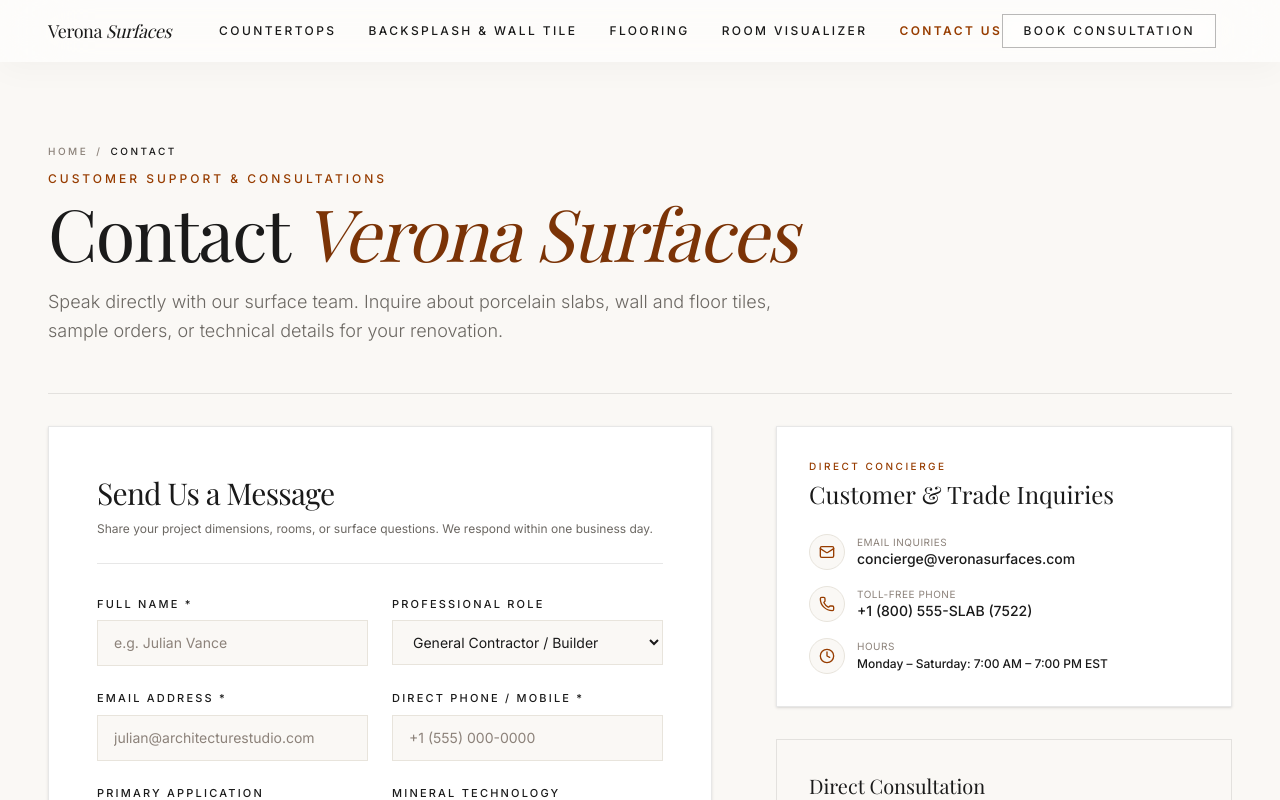
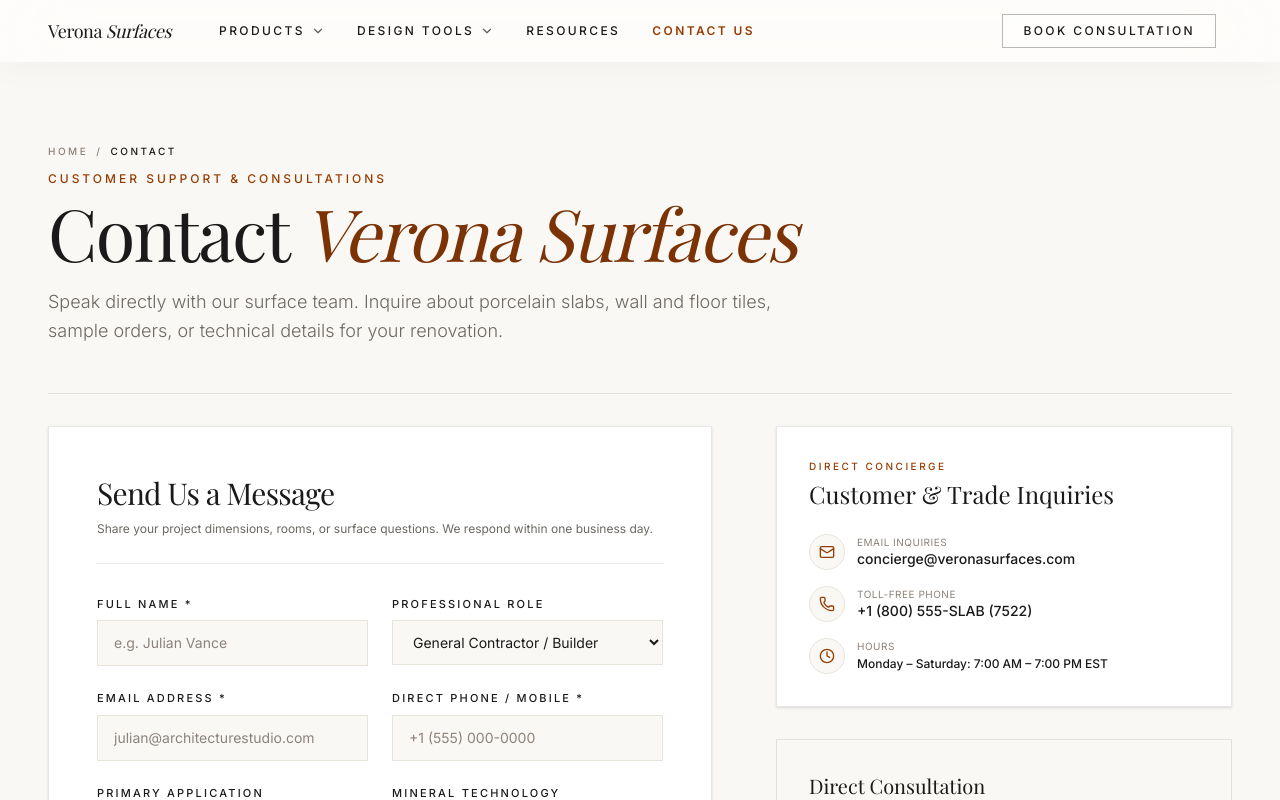
Before and after one commit to Karandeep-Singh-Talwar/countertopwebsite, a Next.js app: page /contact in a window 1280 px wide. Shown: the top 800 px of the page. Built offline with nearby package versions, Linux system fonts and the light colour scheme; a web font is replaced by a local one.

Commit message:
feat(nav): structure headings into Products, Design Tools, Resources, and Contact Us with WIP modals

```diff
--- a/src/components/in-common-nav.tsx
+++ b/src/components/in-common-nav.tsx
@@ -51,6 +51,7 @@ export function InCommonNav({
   const [activeDropdown, setActiveDropdown] = useState<string | null>(null);
   const [mobileOpenSection, setMobileOpenSection] = useState<string | null>('products');
   const [resourcesWipOpen, setResourcesWipOpen] = useState(false);
+  const [visualizerWipOpen, setVisualizerWipOpen] = useState(false);
 
   const closeTimerRef = useRef<NodeJS.Timeout | null>(null);
   const navRef = useRef<HTMLDivElement>(null);
@@ -114,24 +115,57 @@ export function InCommonNav({
 
   const navSections: NavSection[] = [
     {
-      id: 'countertops',
-      title: 'Countertops',
+      id: 'products',
+      title: 'Products',
+      items: [
+        {
+          name: 'Countertops',
+          subtitle: 'Large-format porcelain slabs',
           href: '/countertops',
         },
         {
-      id: 'backsplash-walltile',
-      title: 'Backsplash & Wall Tile',
+          name: 'Backsplash & Wall Tile',
+          subtitle: 'Continuous wall slabs & tiles',
           href: '/backsplash-walltile',
         },
         {
-      id: 'flooring',
-      title: 'Flooring',
+          name: 'Flooring',
+          subtitle: 'High-traffic vitrified pavers & tiles',
           href: '/flooring',
         },
+      ],
+    },
     {
-      id: 'visualizer',
-      title: 'Room Visualizer',
-      href: '/visualizer',
+      id: 'design-tools',
+      title: 'Design Tools',
+      items: [
+        {
+          name: 'Estimator',
+          subtitle: 'Instant square footage & budget estimation',
+          action: () => {
+            if (onOpenEstimator) {
+              onOpenEstimator();
+            } else {
+              onOpenQuoteModal({ material: 'Porcelain Surface Package' });
+            }
+          },
+        },
+        {
+          name: 'Visualizer',
+          subtitle: 'In-browser perspective room studio',
+          badge: 'Under Progress',
+          action: () => {
+            setVisualizerWipOpen(true);
+          },
+        },
+      ],
+    },
+    {
+      id: 'resources',
+      title: 'Resources',
+      action: () => {
+        setResourcesWipOpen(true);
+      },
     },
     {
       id: 'contact',
@@ -231,20 +265,52 @@ export function InCommonNav({
                         animate={{ opacity: 1, y: 0, scale: 1 }}
                         exit={{ opacity: 0, y: 4, scale: 0.98 }}
                         transition={{ duration: 0.15, ease: [0.16, 1, 0.3, 1] }}
-                        className="absolute top-full left-0 mt-2 w-56 bg-[#141413]/98 backdrop-blur-xl border border-white/10 text-white p-2 rounded-xl shadow-2xl z-50 text-left select-none"
+                        className="absolute top-full left-0 mt-2 w-60 bg-[#141413]/98 backdrop-blur-2xl border border-white/10 text-white p-2 rounded-xl shadow-2xl z-50 text-left select-none"
                       >
                         <div className="flex flex-col gap-1">
-                          {section.items.map((item) => (
+                          {section.items.map((item) => {
+                            if (item.action) {
+                              return (
+                                <button
+                                  key={item.name}
+                                  onClick={() => {
+                                    setActiveDropdown(null);
+                                    item.action?.();
+                                  }}
+                                  className="w-full flex items-center justify-between px-3 py-2.5 rounded-lg text-xs uppercase tracking-[0.15em] font-medium text-neutral-300 hover:text-white hover:bg-white/10 transition-colors cursor-pointer text-left group"
+                                >
+                                  <div className="flex items-center gap-2">
+                                    <span>{item.name}</span>
+                                    {item.badge && (
+                                      <span className="text-[8px] uppercase font-mono tracking-wider px-1.5 py-0.5 rounded bg-amber-400/20 text-amber-300 border border-amber-400/30">
+                                        {item.badge}
+                                      </span>
+                                    )}
+                                  </div>
+                                  <ChevronRight className="w-3.5 h-3.5 opacity-40 group-hover:opacity-100 transition-opacity" />
+                                </button>
+                              );
+                            }
+
+                            return (
                               <Link
                                 key={item.name}
                                 href={item.href || '/'}
                                 onClick={() => setActiveDropdown(null)}
-                              className="flex items-center justify-between px-3 py-2 rounded-lg text-xs uppercase tracking-[0.15em] font-medium text-neutral-300 hover:text-white hover:bg-white/10 transition-colors cursor-pointer"
+                                className="flex items-center justify-between px-3 py-2.5 rounded-lg text-xs uppercase tracking-[0.15em] font-medium text-neutral-300 hover:text-white hover:bg-white/10 transition-colors cursor-pointer group"
                               >
+                                <div className="flex items-center gap-2">
                                   <span>{item.name}</span>
-                              <ChevronRight className="w-3.5 h-3.5 opacity-40 group-hover:opacity-100" />
+                                  {item.badge && (
+                                    <span className="text-[8px] uppercase font-mono tracking-wider px-1.5 py-0.5 rounded bg-amber-400/20 text-amber-300 border border-amber-400/30">
+                                      {item.badge}
+                                    </span>
+                                  )}
+                                </div>
+                                <ChevronRight className="w-3.5 h-3.5 opacity-40 group-hover:opacity-100 transition-opacity" />
                               </Link>
-                          ))}
+                            );
+                          })}
                         </div>
                       </motion.div>
                     )}
@@ -474,6 +540,63 @@ export function InCommonNav({
           </div>
         )}
       </AnimatePresence>
+
+      {/* Work In Progress Modal for Visualizer */}
+      <AnimatePresence>
+        {visualizerWipOpen && (
+          <div className="fixed inset-0 z-[100] flex items-center justify-center p-4 sm:p-6 bg-black/60 backdrop-blur-sm">
+            <motion.div
+              initial={{ opacity: 0, scale: 0.96, y: 12 }}
+              animate={{ opacity: 1, scale: 1, y: 0 }}
+              exit={{ opacity: 0, scale: 0.96, y: 12 }}
+              transition={{ duration: 0.25, ease: [0.16, 1, 0.3, 1] }}
+              className="relative w-full max-w-lg bg-[#FAF8F5] border border-[#1A1A1A]/20 shadow-2xl p-8 sm:p-10 text-[#1A1A1A]"
+            >
+              <button
+                onClick={() => setVisualizerWipOpen(false)}
+                className="absolute top-5 right-5 p-2 text-[#6C6863] hover:text-[#1A1A1A] transition-colors cursor-pointer"
+                aria-label="Close"
+              >
+                <X className="w-5 h-5" />
+              </button>
+
+              <div className="text-[11px] uppercase tracking-[0.25em] text-amber-800 font-sans font-medium mb-3">
+                Architectural Visualizer Studio
+              </div>
+
+              <h3 className="font-serif text-3xl sm:text-4xl font-normal tracking-tight text-[#1A1A1A] leading-tight">
+                Work in <span className="italic font-light text-amber-900">Progress</span>
+              </h3>
+
+              <p className="mt-4 text-sm text-[#59534E] leading-relaxed font-normal">
+                Our in-browser 3D surface visualizer and real-time room perspective tool is currently undergoing calibration and performance upgrades.
+              </p>
+
+              <p className="mt-3 text-sm text-[#1A1A1A] font-serif italic">
+                In the meantime, request curated sample swatches or schedule a 1-on-1 digital consultation with our surface design team.
+              </p>
+
+              <div className="mt-8 pt-6 border-t border-[#1A1A1A]/10 flex flex-col sm:flex-row items-stretch sm:items-center gap-3">
+                <button
+                  onClick={() => {
+                    setVisualizerWipOpen(false);
+                    onOpenBookCall({ service: 'Room Visualizer Consultation' });
+                  }}
+                  className="flex-1 py-3 bg-[#1A1A1A] hover:bg-black text-white text-xs uppercase tracking-[0.2em] font-medium transition-colors cursor-pointer text-center"
+                >
+                  Book Consultation
+                </button>
+                <button
+                  onClick={() => setVisualizerWipOpen(false)}
+                  className="px-6 py-3 border border-[#1A1A1A]/20 hover:border-[#1A1A1A] text-[#1A1A1A] text-xs uppercase tracking-[0.2em] font-medium transition-colors cursor-pointer text-center"
+                >
+                  Dismiss
+                </button>
+              </div>
+            </motion.div>
+          </div>
+        )}
+      </AnimatePresence>
     </header>
   );
 }
```
Lines whose indentation alone changed are shown as unchanged.
